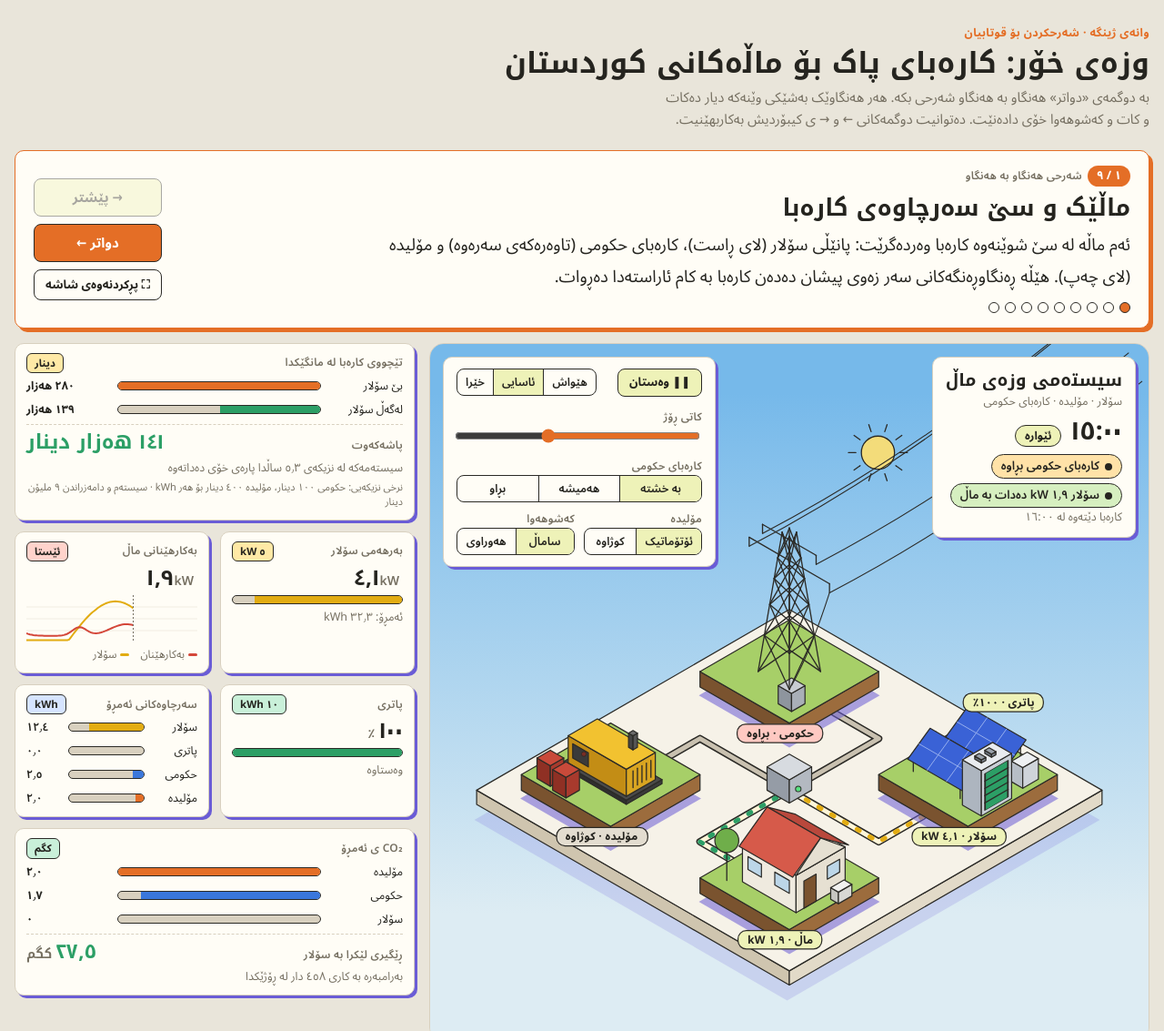
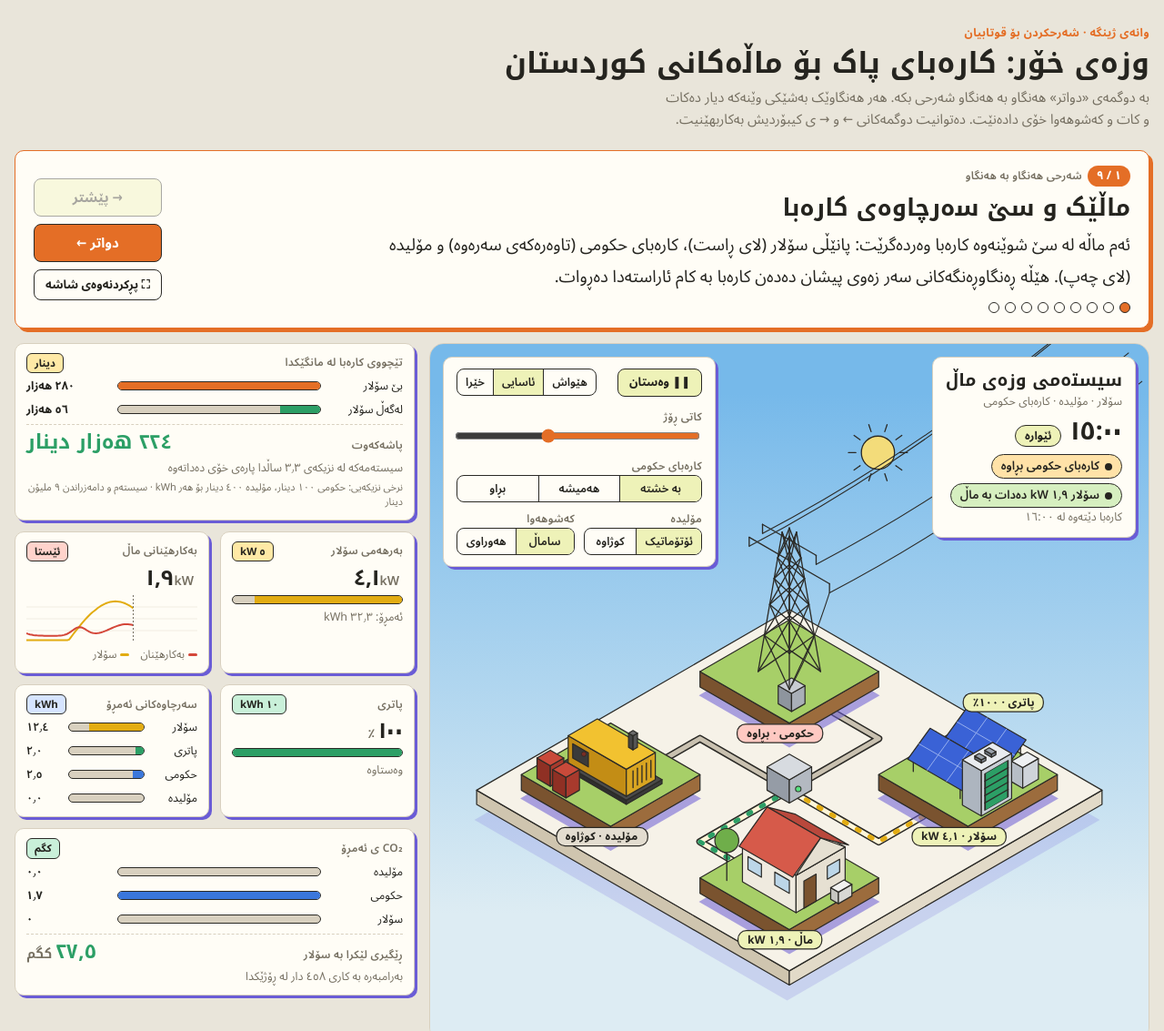
Before and after one commit to Lawand-eng/solar-energy, a plain HTML site: page index.html in a window 1280 px wide. Shown: the top 1133 px of the page at 91% size. Drawn offline with Linux system fonts and the light colour scheme.

Commit message:
Use the battery first during power cuts, then the generator below 50%
Co-Authored-By: Claude Opus 5.5 <noreply@anthropic.com>

```diff
--- a/index.html
+++ b/index.html
@@ -562,7 +562,7 @@ svg.insertAdjacentHTML('beforeend','<polygon id="focus" class="focus" points=""
 ['tGrid','tSol','tGen','tHouse','tBatt'].forEach(id=>svg.appendChild(svg.querySelector('#'+id)));
 
 // ---------- simulation ----------
-const SOL_CAP=5, BATT_CAP=10, BATT_P=3, GEN_CAP=4, MIN_SOC=.2;
+const SOL_CAP=5, BATT_CAP=10, BATT_P=3, GEN_CAP=4, MIN_SOC=.2, GEN_START=.5;
 const reduce=matchMedia('(prefers-reduced-motion: reduce)').matches;
 const st={t:9.5,play:!reduce,speed:1,gridMode:'schedule',genMode:'auto',cloudy:false,batt:6.2,
   day:{solProd:0,sol:0,bat:0,grd:0,gen:0,unmet:0},hist:[],slot:-1,cur:null};
@@ -582,9 +582,12 @@ function compute(t,dt){
   if(surplus>0) charge=Math.min(surplus,BATT_P,room/Math.max(dt,1e-3));
   if(rem>0&&g){grd=rem;rem=0;}
   if(g&&st.batt<BATT_CAP*.9&&charge<1){const ex=Math.min(1-charge,room/Math.max(dt,1e-3));grd+=ex;charge+=ex;}
-  // grid cut: the neighbourhood generator takes over; the battery is the last backup
-  if(rem>0&&st.genMode==='auto'){gen=Math.min(rem,GEN_CAP);rem-=gen;}
-  if(rem>0&&!noSolar){const avail=Math.max(0,st.batt-BATT_CAP*MIN_SOC);dis=Math.min(rem,BATT_P,avail/Math.max(dt,1e-3));rem-=dis;}
+  // grid cut: battery first down to 50%, then the generator runs until the grid returns;
+  // the last 50%–20% of the battery is a reserve for when the generator is off
+  const DT=Math.max(dt,1e-3), genAuto=st.genMode==='auto', floor=genAuto?GEN_START:MIN_SOC;
+  if(rem>0&&!noSolar){dis=Math.min(rem,BATT_P,Math.max(0,st.batt-BATT_CAP*floor)/DT);rem-=dis;}
+  if(rem>0&&genAuto){gen=Math.min(rem,GEN_CAP);rem-=gen;}
+  if(rem>0&&!noSolar){const d2=Math.min(rem,BATT_P-dis,Math.max(0,st.batt-dis*DT-BATT_CAP*MIN_SOC)/DT);dis+=Math.max(0,d2);rem-=Math.max(0,d2);}
   return {L,sol,sUse,charge,dis,grd,gen,unmet:Math.max(0,rem),g,gridLoad:Math.min(grd,L-sUse)};
 }
 function integrate(dt){
@@ -780,13 +783,13 @@ const steps=[
  {title:'کارەبای حکومی',t:9,grid:'on',focus:GRID,play:true,
   text:'ئەم کارەبایە لە وێستگەکانی بەرهەمهێنانەوە دێت کە گاز یان نەوت دەسووتێنن. بۆ هەر کیلۆوات‌کاتژمێرێک نزیکەی ٠٫٧ کگم گازی CO₂ دەچێتە ناو هەواوە. لە کوردستان زۆرجار بە خشتە دێت و دەبڕێت.'},
  {title:'بڕانی کارەبا و مۆلیدە',t:20.5,grid:'off',batt:2,focus:GEN,play:true,
-  text:'کاتێک کارەبای حکومی دەبڕێت، مۆلیدە دەکەوێتە کار، و کاتێک کارەبای حکومی دێتەوە، مۆلیدە دەکوژێتەوە. مۆلیدە دیزڵ دەسووتێنێت: دووکەڵ، بۆنی خراپ، دەنگە دەنگ، و نزیکەی ١ کگم CO₂ بۆ هەر kWh. ئەمە پیسترین سەرچاوەکەیە.'},
+  text:'کاتێک کارەبای حکومی دەبڕێت، سەرەتا پاتری ماڵەکە بەڕێوە دەبات. کاتێک پاتری دەگاتە ٥٠٪، مۆلیدە دەکەوێتە کار و تا کارەبای حکومی دێتەوە کار دەکات. مۆلیدە دیزڵ دەسووتێنێت: دووکەڵ، بۆنی خراپ، دەنگە دەنگ، و نزیکەی ١ کگم CO₂ بۆ هەر kWh. ئەمە پیسترین سەرچاوەکەیە.'},
  {title:'شەو: پاتری کار دەکات',t:21,grid:'off',gen:'off',batt:9,focus:SOLAR,play:true,
   text:'شەوان پانێڵەکان کارەبا دروست ناکەن. بەڵام ئەو کارەبایەی بە ڕۆژ لە پاتریدا هەڵگیرا، ئێستا ماڵەکە ڕووناک دەکاتەوە. نە مۆلیدە پێویستە و نە دووکەڵ دروست دەبێت.'},
  {title:'ڕۆژی هەوراوی',t:12.5,grid:'off',cloudy:true,focus:SOLAR,play:true,
   text:'هەور ڕێگری لە تیشکی خۆر دەکات، بۆیە بەرهەمی پانێڵەکان زۆر کەم دەبێتەوە (لێرەدا بۆ نزیکەی ٣٥٪). لەبەر ئەوە ماڵەکان هێشتا پێویستیان بە سەرچاوەیەکی یەدەگ هەیە.'},
  {title:'سویچ و ڕیزبەندی سەرچاوەکان',t:17,focus:HOUSE,play:true,
-  text:'سندوقە خۆڵەمێشییەکەی ناوەڕاست سویچی ئۆتۆماتیکە. یەکەم جار سۆلار بەکاردەهێنێت، پاشان کارەبای حکومی. کاتێک کارەبای حکومی دەبڕێت، مۆلیدە دەکەوێتە کار و کاتێک کارەبا دێتەوە دەکوژێتەوە. پاتریش یەدەگە بۆ کاتێک کە هیچیان نییە. هەرچەند سۆلار زیاتر بێت، مۆلیدە کەمتر کار دەکات.'},
+  text:'سندوقە خۆڵەمێشییەکەی ناوەڕاست سویچی ئۆتۆماتیکە. یەکەم جار سۆلار بەکاردەهێنێت، پاشان کارەبای حکومی. کاتێک کارەبای حکومی دەبڕێت، پاتری کار دەکات. کاتێک پاتری دەگاتە ٥٠٪، مۆلیدە دەکەوێتە کار و کاتێک کارەبا دێتەوە دەکوژێتەوە. هەرچەند سۆلار زیاتر بێت، مۆلیدە کەمتر کار دەکات.'},
  {title:'ئەنجام: بۆچی سۆلار باشترە بۆ ژینگە؟',t:17,play:true,
   text:'سۆلار هیچ گازێکی گەرمکەری زەوی دروست ناکات، هەوای شار پاک دەکاتەوە و دەنگە دەنگی مۆلیدە نامێنێت. کوردستان ساڵانە زیاتر لە ٣٠٠٠ کاتژمێر خۆری هەیە. کارتەکانی تەنیشت وێنەکە پیشان دەدەن چەند پارە پاشەکەوت دەکرێت و ئەمڕۆ چەند گاز ڕێگری لێکرا.'}
 ];
```
